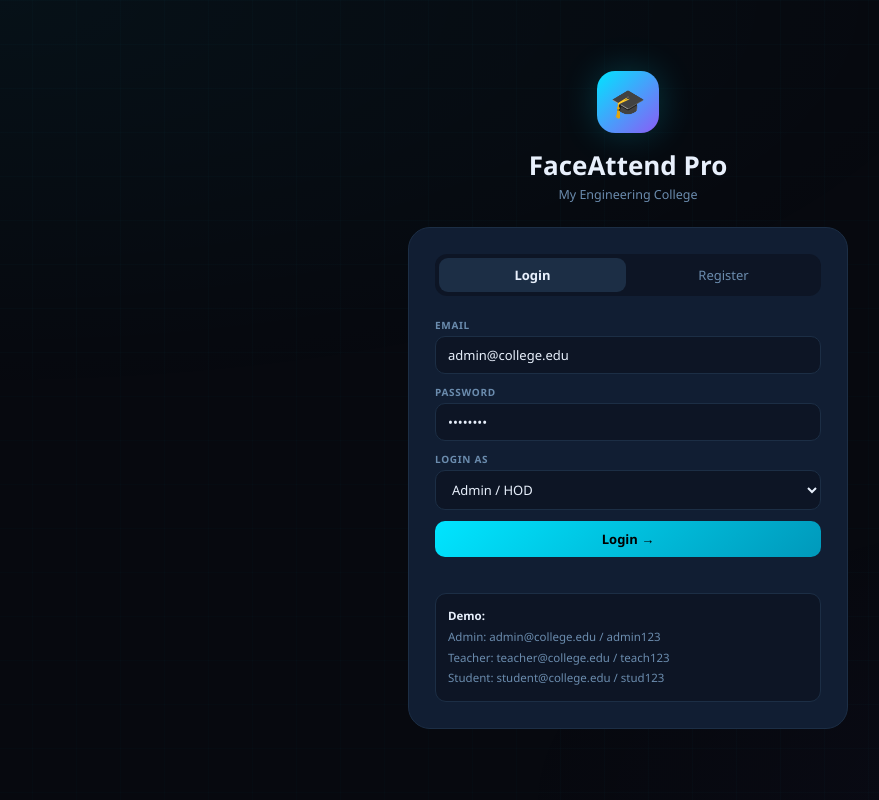
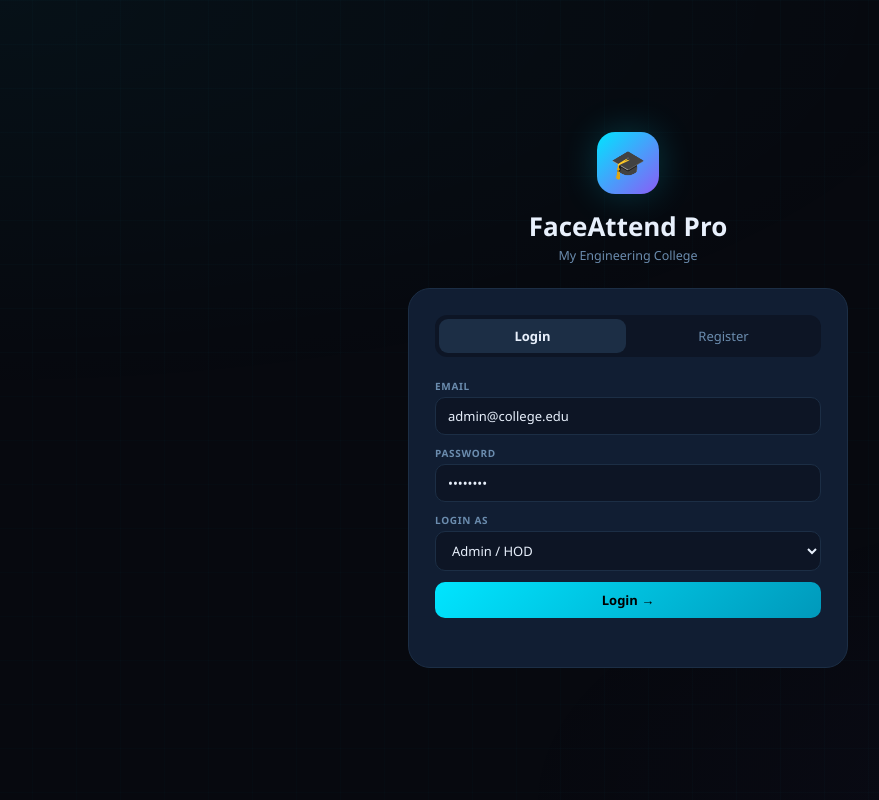
Before and after one commit to ManthanBytes/faceattend-pro, a Flask app: page / in a window 1280 px wide. Shown: the whole page, without its empty margins (12-891 px from the left). Run offline with Flask 2, Linux system fonts and the light colour scheme; data comes from the database, SQL or seed files in the repository.

Commit message:
Update index.html

```diff
--- a/fa7/templates/index.html
+++ b/fa7/templates/index.html
@@ -199,7 +199,6 @@ tr:last-child td{border-bottom:none}
         <div class="fg"><label class="fl">Login As</label><select id="lR"><option value="admin">Admin / HOD</option><option value="teacher">Teacher</option><option value="student">Student</option></select></div>
         <button class="btn btn-p btn-w" id="loginBtn" onclick="doLogin()">Login →</button>
         <div class="err" id="lErr"></div>
-        <div class="demo"><strong style="color:var(--t1)">Demo:</strong><br>Admin: admin@college.edu / admin123<br>Teacher: teacher@college.edu / teach123<br>Student: student@college.edu / stud123</div>
       </div>
       <div id="regF" style="display:none">
         <div class="al al-b" style="font-size:12px">✨ After registration, enroll your face immediately!</div>
```
